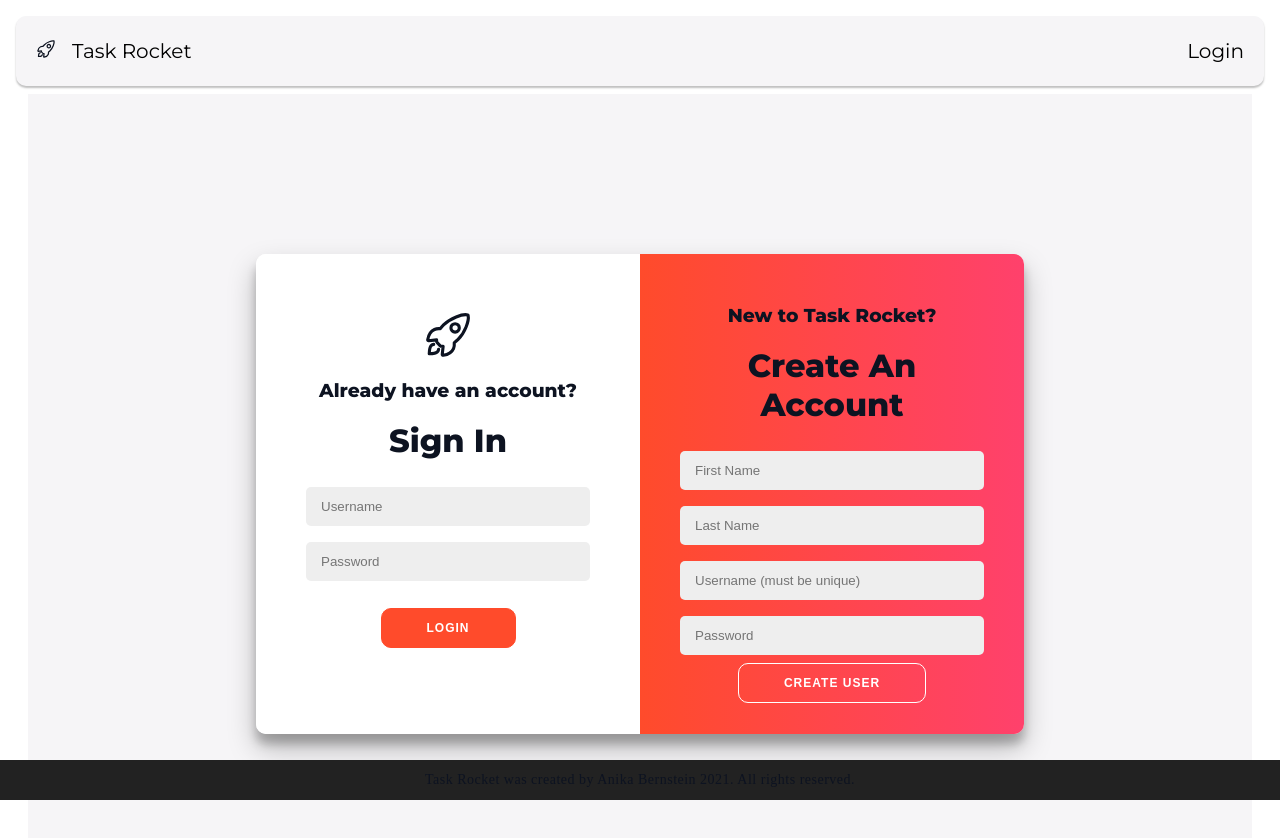
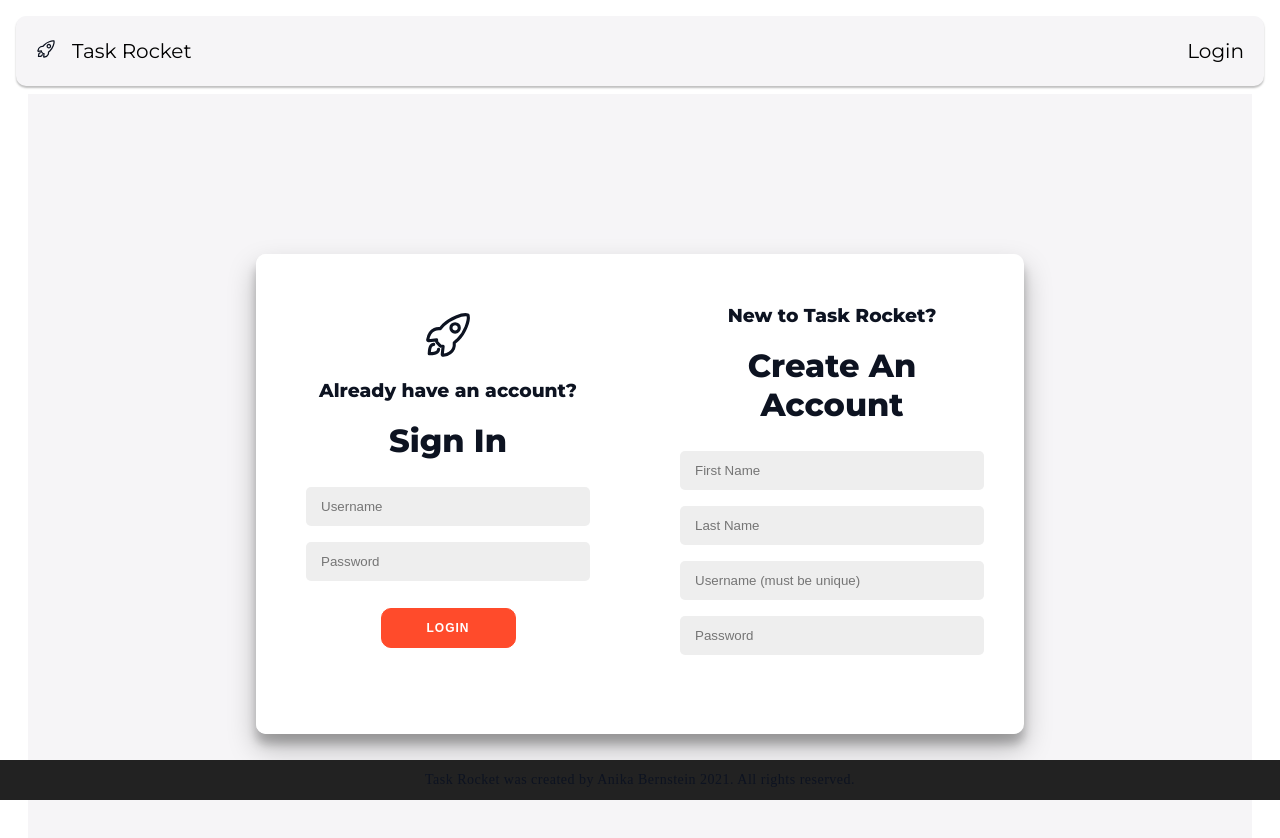
Before and after one commit to anikajb92/task-rocket-app, a React (Create React App) app: page /login in a window 1280 px wide. Shown: the top 838 px of the page. Built offline with nearby package versions, Linux system fonts and the light colour scheme; the HTML template or start-up script is replaced by a standard one.

Commit message:
updated sizing of modal container

```diff
--- a/src/components/EditTask.js
+++ b/src/components/EditTask.js
@@ -65,6 +65,7 @@ export default function EditTask(props) {
               <button className="ghost">Submit Update</button>
             </div>
           </form>
+          <br/>
           <div className="editFormButtons">
             <button className="ghost" onClick={() => props.handleDeleteTask(props.selectedToEdit)}>Delete Task</button>
           </div>
--- a/src/styles/creds.css
+++ b/src/styles/creds.css
@@ -10,8 +10,8 @@ a {
 
 button {
 	border-radius: 20px;
-	border: 1px solid #FF4B2B;
-	background-color: #FF4B2B;
+	border: 1px solid var(--medorange);
+	background-color: var(--medorange);
 	color: #FFFFFF;
 	font-size: 12px;
 	font-weight: bold;
@@ -82,9 +82,7 @@ input, option {
 
 .signup-form {
 	position: absolute;
-  background: #FF416C;
-	background: -webkit-linear-gradient(to right, #FF4B2B, #FF416C);
-	background: linear-gradient(to right, #FF4B2B, #FF416C);
+	background: linear-gradient(to right, var(--lightblue), var(--darkblue));
 	background-repeat: no-repeat;
 	background-size: cover;
 	display: flex;
--- a/src/styles/home.css
+++ b/src/styles/home.css
@@ -274,7 +274,7 @@ button.edit {
 
 .modalContainer {
   width: 500px;
-  height: 500px;
+  height: 550px;
   overflow: scroll;
   border-radius: 12px;
   background: #FF416C;
```
